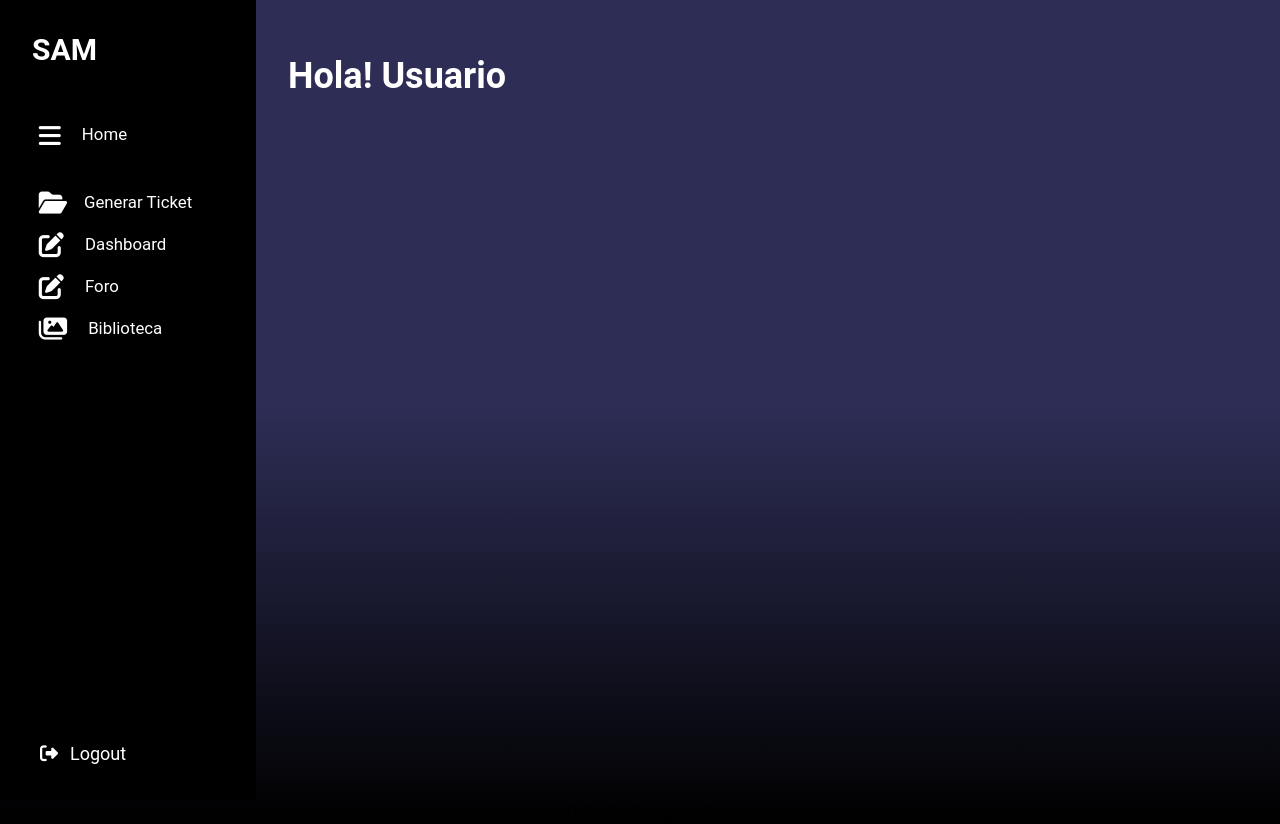
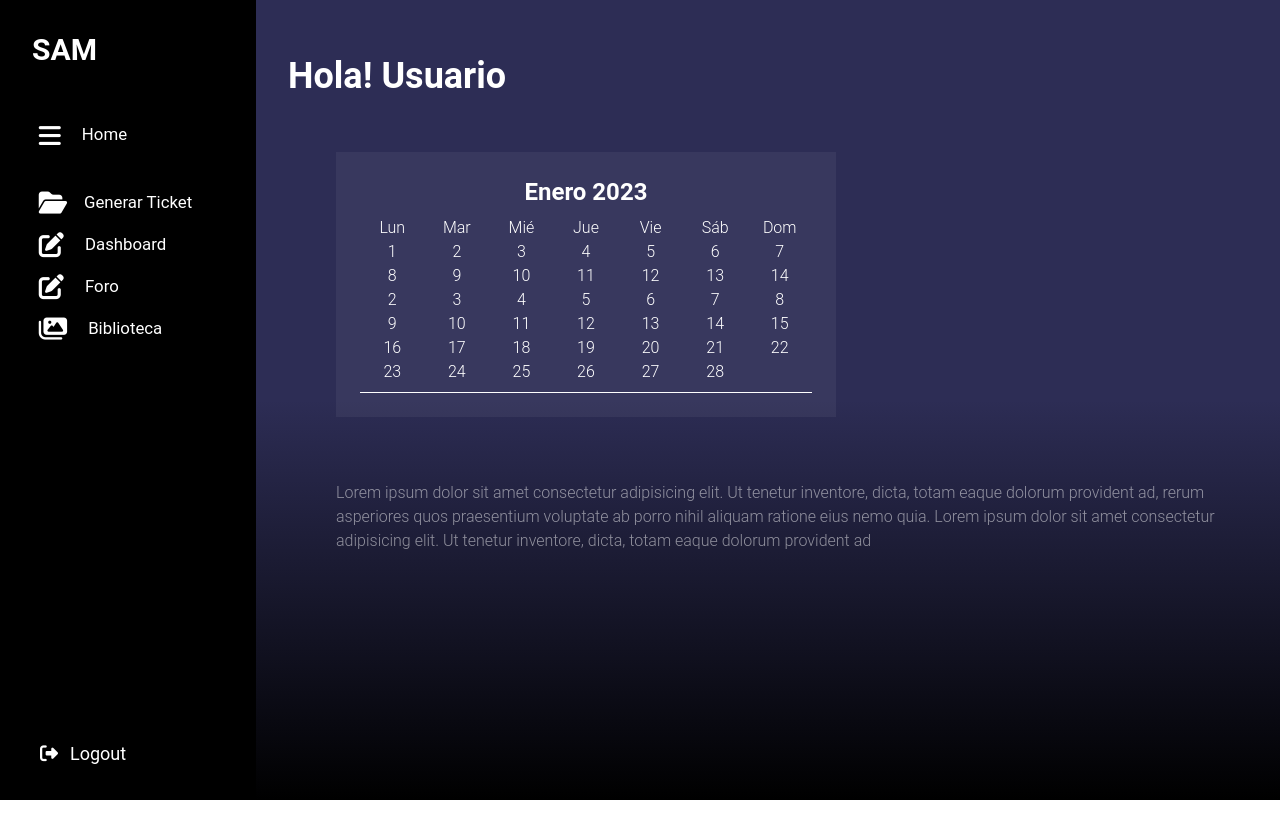
Before and after one commit to Juxnjo/mvpSenaSoft_Globant, a React (Vite) app in the folder client/: page /home in a window 1280 px wide. After the commit the page ends 800 px from the top, so only its background shows below. Built offline with nearby package versions, Linux system fonts and the light colour scheme.

Commit message:
calendar create

```diff
--- a/client/src/components/Calendar/CalendarComponent.jsx
+++ b/client/src/components/Calendar/CalendarComponent.jsx
@@ -2,7 +2,59 @@ import React from 'react'
 
 export const CalendarComponent = () => {
   return (
-    <div>CalendarComponent</div>
+  <div className='bg-white bg-opacity-5 p-6 w-[500px]'>
+      <h1 className='mb-2 text-center font-bold text-2xl'>Enero 2023</h1>
+      <ol cla className='grid grid-cols-7 place-items-center text-right border-b-[1px] pb-2'>
+        <li class="day-name">Lun</li>
+        <li class="day-name">Mar</li>
+        <li class="day-name">Mié</li>
+        <li class="day-name">Jue</li>
+        <li class="day-name">Vie</li>
+        <li class="day-name">Sáb</li>
+        <li class="day-name">Dom</li>
+        <li class="first-day">1</li>
+        <li>2</li>
+        <li>3</li>
+        <li>4</li>
+        <li>5</li>
+        <li>6</li>
+        <li>7</li>
+        <li>8</li>
+        <li>9</li>
+        <li>10</li>
+        <li>11</li>
+        <li>12</li>
+        <li>13</li>
+        <li>14</li>
+        <li>2</li>
+        <li>3</li>
+        <li>4</li>
+        <li>5</li>
+        <li>6</li>
+        <li>7</li>
+        <li>8</li>
+        <li>9</li>
+        <li>10</li>
+        <li>11</li>
+        <li>12</li>
+        <li>13</li>
+        <li>14</li>
+        <li>15</li>
+        <li>16</li>
+        <li>17</li>
+        <li>18</li>
+        <li>19</li>
+        <li>20</li>
+        <li>21</li>
+        <li>22</li>
+        <li>23</li>
+        <li>24</li>
+        <li>25</li>
+        <li>26</li>
+        <li>27</li>
+        <li>28</li>
+      </ol>
+    </div>
   )
 }
 
--- a/client/src/pages/HomePage.jsx
+++ b/client/src/pages/HomePage.jsx
@@ -4,19 +4,27 @@ import SideBarComponent from "../components/SideBar/SideBarComponent"
 
 
 
-export const HomePage = () =>
-{
+export const HomePage = () => {
   return (
     <>
       <SideBarComponent />
 
-      <div className="h-screen py-14 sm:ml-0 pl-16 lg:pl-0 lg:ml-72 text-white flex gap-3 justify-between pr-10">
-        <h1 className="font-bold text-4xl">Hola! Usuario</h1>
-      </div>
-      <div className="w-full flex justify-center">
-            <CalendarComponent/>
+      <div className="h-screen m-auto">
+      <div className="py-14 sm:ml-0 pl-16 lg:pl-0 lg:ml-72 text-white flex gap-3 justify-between pr-10">
+        <div>
+          <h1 className="font-bold text-4xl">Hola! Usuario</h1>
+        </div>
+
       </div>
 
+      <div className="ml-64 text-white font-light flex justify-start pl-20">
+        <CalendarComponent />
+      </div>
+
+      <div className="ml-64 text-white font-light flex justify-start pl-20 mt-16 opacity-50">
+        <p>Lorem ipsum dolor sit amet consectetur adipisicing elit. Ut tenetur inventore, dicta, totam eaque dolorum provident ad, rerum asperiores quos praesentium voluptate ab porro nihil aliquam ratione eius nemo quia. Lorem ipsum dolor sit amet consectetur adipisicing elit. Ut tenetur inventore, dicta, totam eaque dolorum provident ad</p>
+      </div>
+      </div>
     </>
   )
 }
```
